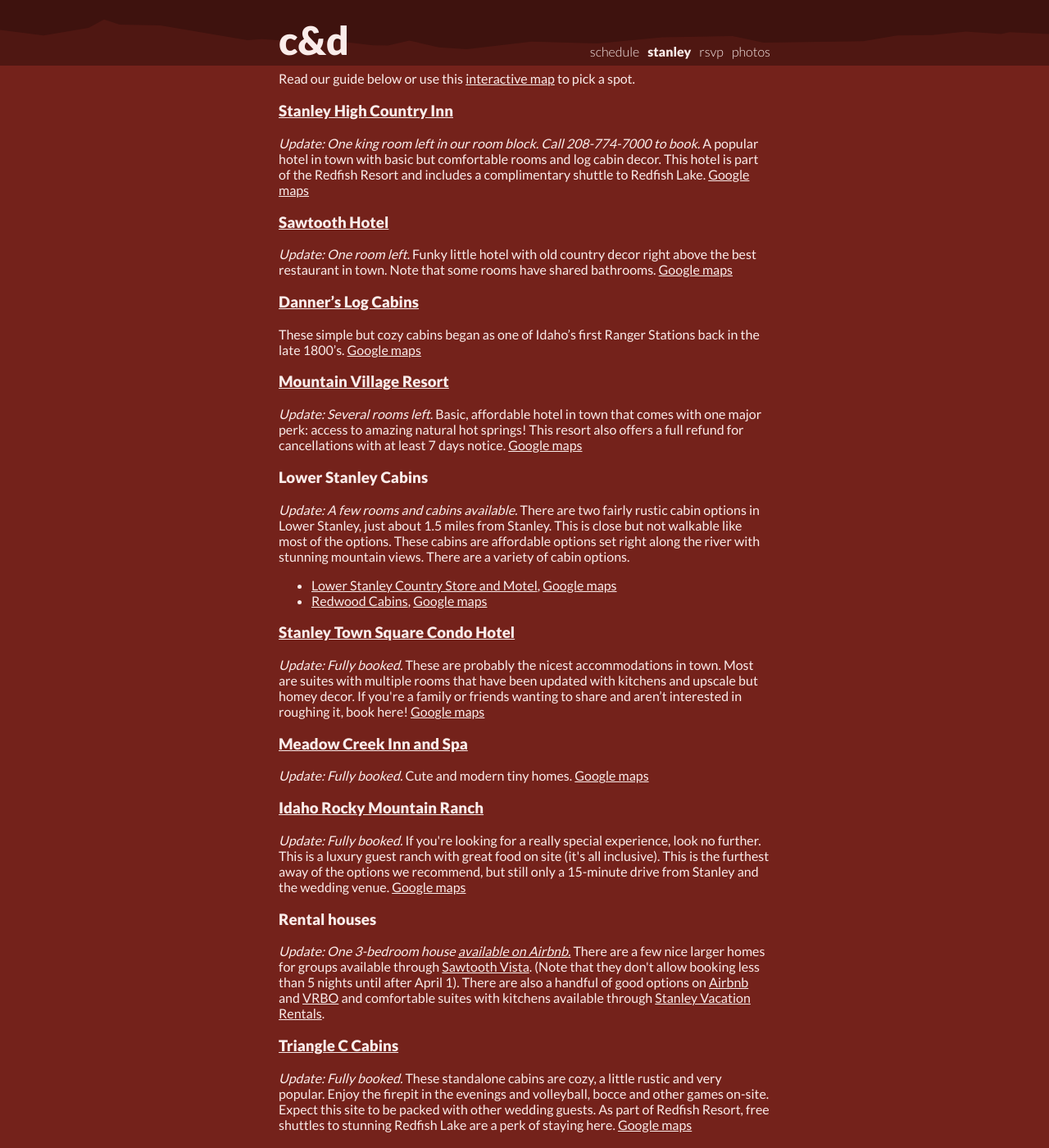
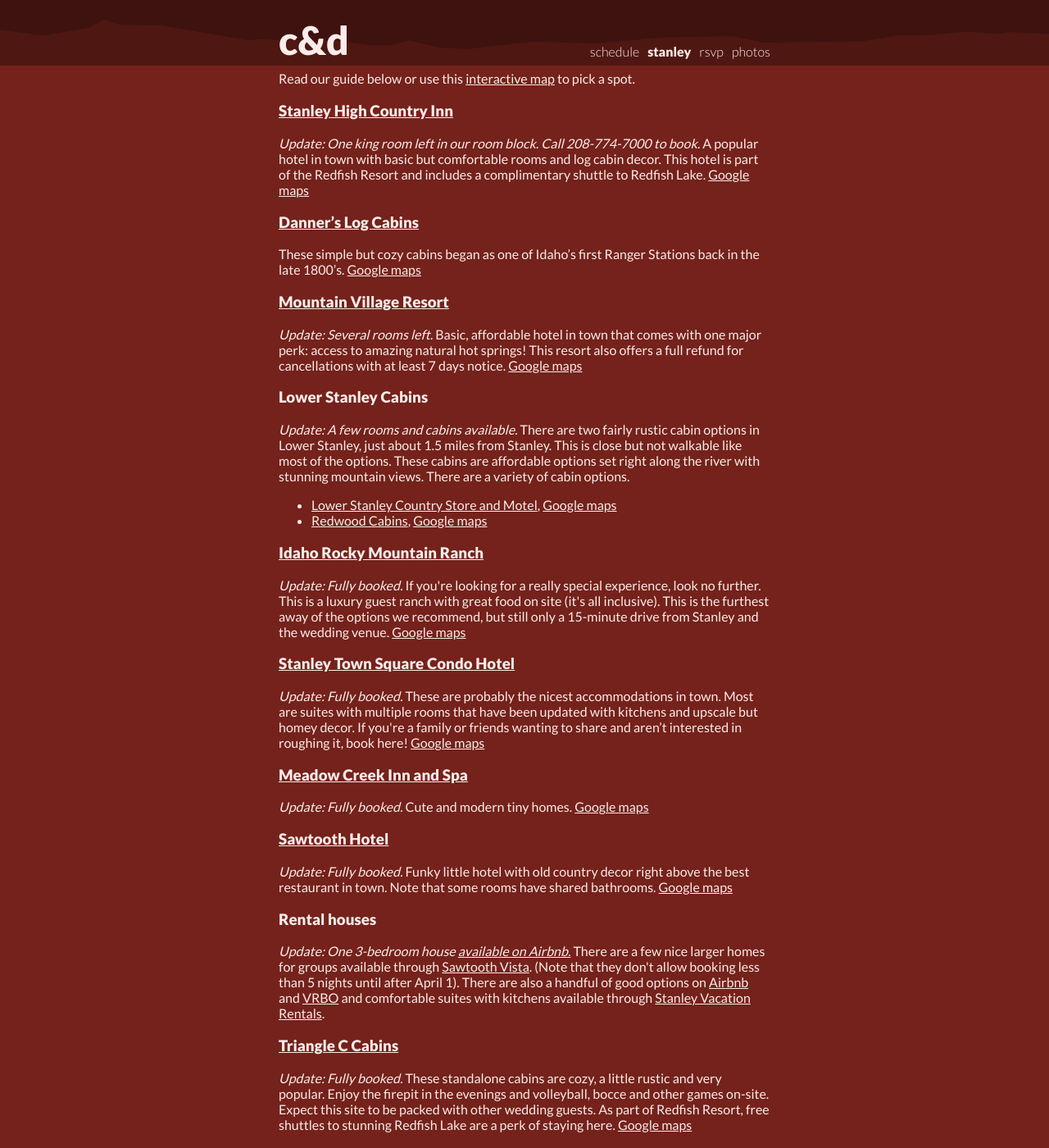
Before and after one commit to dproctor/wedding-website, a Jekyll site: the page built from stanley.md, in a window 1280 px wide and 1400 px high, scrolled down 1362 px. Shown: the whole window at 82% size. Built offline with Jekyll 4.4.1, drawn with Linux system fonts in a browser that asks for light colours; part of the change alters nothing that is shown.

Commit message:
Sawtooth Hotel is full

```diff
--- a/stanley.md
+++ b/stanley.md
@@ -54,9 +54,6 @@ Read our guide below or use this <a href="https://www.google.com/maps/d/u/0/edit
 <h3><a name="stanley-high-country-inn" id="stanley-high-country-inn"   href="https://stanleyinn.com/">Stanley High Country Inn</a></h3>
 <em>Update: One king room left in our room block. Call 208-774-7000 to book.</em> A popular hotel in town with basic but comfortable rooms and log cabin decor. This hotel is part of the Redfish Resort and includes a complimentary shuttle to Redfish Lake. <a href="https://goo.gl/maps/79nR3iK61rJreeH37">Google maps</a>
 
-<h3><a name="sawtooth-hotel" id="sawtooth-hotel"   href="https://sawtoothhotel.com/">Sawtooth Hotel</a></h3>
-<em>Update: One room left.</em> Funky little hotel with old country decor right above the best restaurant in town. Note that some rooms have shared bathrooms. <a href="https://goo.gl/maps/cLRjQ67h5Ct7HS6ZA">Google maps</a>
-
 <h3><a name="danners-log-cabins" id="danners-log-cabins"   href="http://www.dannerslogcabins.com/">Danner’s Log Cabins</a></h3>
 These simple but cozy cabins began as one of Idaho's first Ranger Stations back in the late 1800's.
 <a href="https://goo.gl/maps/8UMjmGxC9DDrEv5F7">Google maps</a>
@@ -72,6 +69,10 @@ These simple but cozy cabins began as one of Idaho's first Ranger Stations back
 <li><a href="https://www.redwood-stanley.com/">Redwood Cabins</a>, <a href="https://goo.gl/maps/PSPUuvNNGeWZo5pX9">Google maps</a></li>
 </ul>
 
+<h3><a name="idaho-rocky-mountain-ranch" id="idaho-rocky-mountain-ranch"   href="https://idahorocky.com/">Idaho Rocky Mountain Ranch</a></h3>
+<em>Update: Fully booked.</em> If you're looking for a really special experience, look no further. This is a luxury guest ranch with great food on site (it's all inclusive). This is the furthest away of the options we recommend, but still only a 15-minute drive from Stanley and the wedding venue.
+<a href="https://goo.gl/maps/QKUSR5TcyHyfjoCd6">Google maps</a>
+
 <h3><a name="stanley-town-square" id="stanley-town-square"   href="https://www.stanleytownsquare.com/">Stanley Town Square Condo Hotel</a></h3>
 <em>Update: Fully booked.</em> These are probably the nicest accommodations in town. Most are suites with multiple rooms that have been updated with kitchens and upscale but homey decor. If you're a family or friends wanting to share and aren’t interested in roughing it, book here!
 <a href="https://goo.gl/maps/pdJ3k6gyYd9kPmYS8">Google maps</a>
@@ -79,9 +80,8 @@ These simple but cozy cabins began as one of Idaho's first Ranger Stations back
 <h3><a name="meadow-creek-inn" id="meadow-creek-inn"   href="https://meadowcreekinn.com/">Meadow Creek Inn and Spa</a></h3>
 <em>Update: Fully booked.</em> Cute and modern tiny homes. <a href="https://www.google.com/maps?cid=4548671335968250056">Google maps</a>
 
-<h3><a name="idaho-rocky-mountain-ranch" id="idaho-rocky-mountain-ranch"   href="https://idahorocky.com/">Idaho Rocky Mountain Ranch</a></h3>
-<em>Update: Fully booked.</em> If you're looking for a really special experience, look no further. This is a luxury guest ranch with great food on site (it's all inclusive). This is the furthest away of the options we recommend, but still only a 15-minute drive from Stanley and the wedding venue.
-<a href="https://goo.gl/maps/QKUSR5TcyHyfjoCd6">Google maps</a>
+<h3><a name="sawtooth-hotel" id="sawtooth-hotel"   href="https://sawtoothhotel.com/">Sawtooth Hotel</a></h3>
+<em>Update: Fully booked.</em> Funky little hotel with old country decor right above the best restaurant in town. Note that some rooms have shared bathrooms. <a href="https://goo.gl/maps/cLRjQ67h5Ct7HS6ZA">Google maps</a>
 
 <h3><a name="rental-houses" id="rental-houses"> Rental houses</a></h3>
 <em>Update: One 3-bedroom house <a href="https://www.airbnb.com/rooms/34226187?check_in=2021-09-03&check_out=2021-09-06&guests=1&adults=1&s=67&unique_share_id=0537a812-46a7-4724-8de2-257277c39e3a">available on Airbnb.</a></em> There are a few nice larger homes for groups available through <a href="http://www.sawtoothvista.com/">Sawtooth Vista</a>. (Note that they don't allow booking less than 5 nights until after April 1). There are also a handful of good options on <a href="https://www.airbnb.com/">Airbnb</a> and <a href="https://www.vrbo.com/">VRBO</a> and comfortable suites with kitchens available through <a href="http://stanleyvacationrentals.com/">Stanley Vacation Rentals</a>.
```
